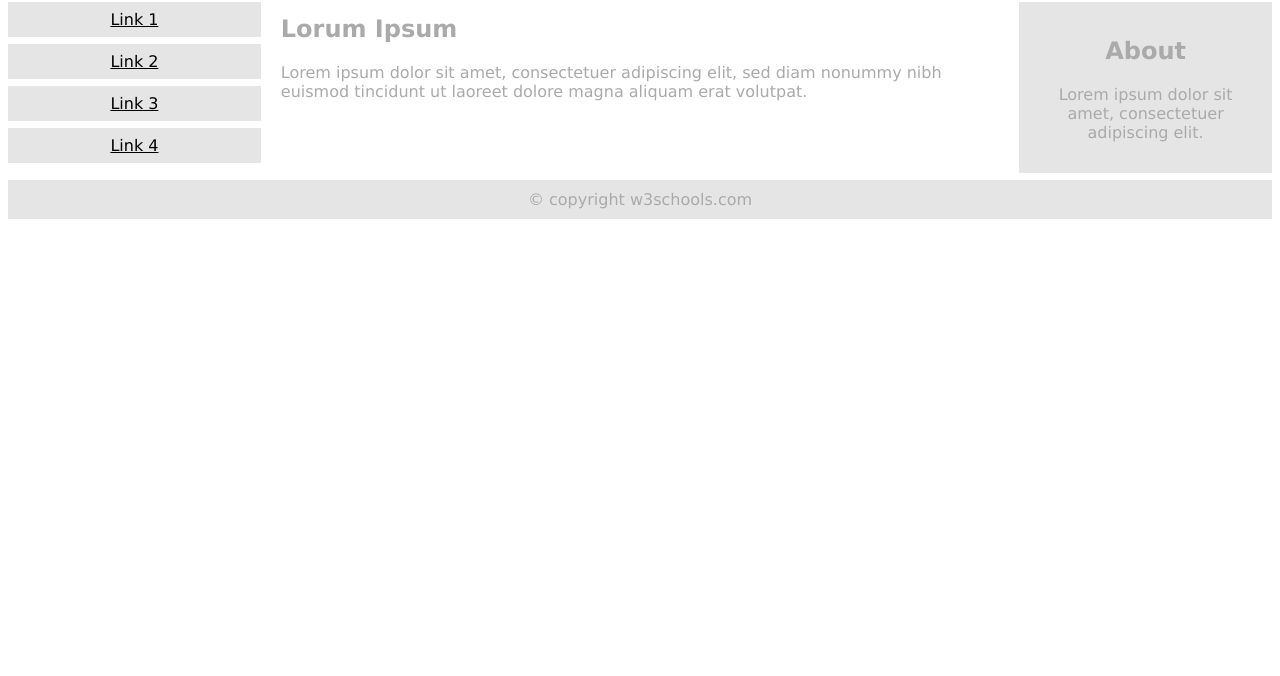
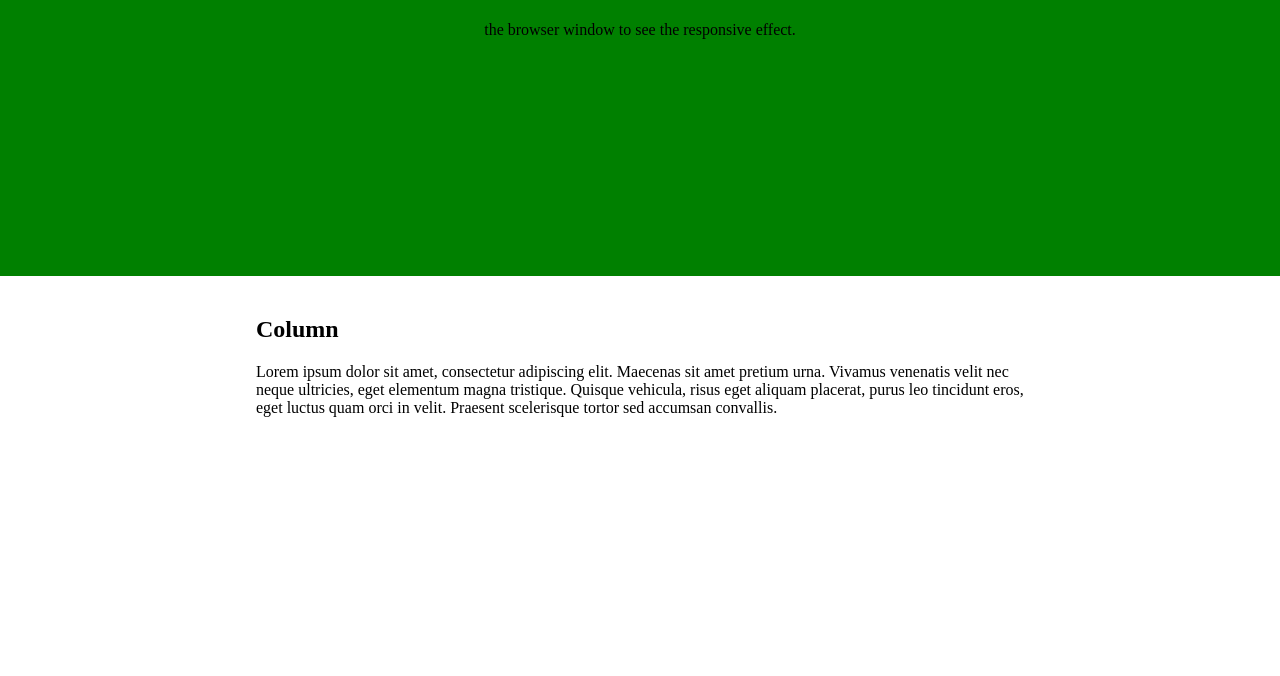
Before and after one commit to Suarezjoan/first_code, a plain HTML site: page index.html in a window 1280 px wide. Shown: the part 124-800 px from the top of the page. Drawn offline with Linux system fonts and the light colour scheme; a web font is replaced by a local one.

Commit message:
actualisasion 07/10/2020

```diff
--- a/css/styles.css
+++ b/css/styles.css
@@ -1,37 +1,39 @@
+* {
+  box-sizing: border-box;
+  font-family: 'David Libre', serif;
+}
 
-* {
-    box-sizing: border-box;
+body {
+  margin: 0;
+}
+
+/* Style the header */
+.header {
+  background-color: green;
+  padding: 20px;
+  text-align: center;
+  height: 50vh;
+}
+
+/* Create three equal columns that floats next to each other */
+/*ejemplo de estilo por clase*/
+
+.column {
+  float: left;
+  width: 100%;
+  padding: 20px 20%;
+}
+
+/* Clear floats after the columns */
+.row:after {
+  content: "";
+  display: table;
+  clear: both;
+}
+
+/* Responsive layout - makes the three columns stack on top of each other instead of next to each other */
+@media screen and (max-width:600px) {
+  .column {
+    width: 100%;
   }
-  .menu {
-    float:left;
-    width:20%;
-    text-align:center;
-  }
-  .menu a {
-    background-color:#e5e5e5;
-    padding:8px;
-    margin-top:7px;
-    display:block;
-    width:100%;
-    color:black;
-  }
-  .main {
-    float:left;
-    width:60%;
-    padding:0 20px;
-  }
-  .right {
-    background-color:#e5e5e5;
-    float:left;
-    width:20%;
-    padding:15px;
-    margin-top:7px;
-    text-align:center;
-  }
-
-  @media only screen and (max-width:620px) {
-    /* For mobile phones: */
-    .menu, .main, .right {
-      width:100%;
-    }
-  }
+}
--- a/index.html
+++ b/index.html
@@ -1,35 +1,28 @@
 <!DOCTYPE html>
-<html>
+<html lang="en">
 <head>
-<meta name="viewport" content="width=device-width, initial-scale=1.0">
-<link  rel="stylesheet" type="text/css" href="css/styles.css">
+    <title>firts-code | JM</title>
+    <meta charset="utf-8">
+    <meta name="viewport" content="width=device-width, initial-scale=1">
+    <link rel="stylesheet" type="text/css" href="css/styles.css">
+    <!--
+Los estilos externos son definidos con la etiqueta <link>,
+dentro de la sección <head> de la página HTML:
+-->
+    <link href="https://fonts.googleapis.com/css2?family=David+Libre&display=swap" rel="stylesheet">
 </head>
-<body style="font-family:Verdana;color:#aaaaaa;">
+<body>
 
-<div style="background-color:#e5e5e5;padding:15px;text-align:center;">
-  <h1>Hello World</h1>
+<div class="header">
+  <h1 style="font-size: 50px;">Header</h1>
+  <p style="display: 40xp;"> the browser window to see the responsive effect.</p>
 </div>
 
-<div style="overflow:auto">
-  <div class="menu">
-    <a href="#">Link 1</a>
-    <a href="#">Link 2</a>
-    <a href="#">Link 3</a>
-    <a href="#">Link 4</a>
+<div class="row">
+  <div class="column">
+    <h2>Column</h2>
+    <p>Lorem ipsum dolor sit amet, consectetur adipiscing elit. Maecenas sit amet pretium urna. Vivamus venenatis velit nec neque ultricies, eget elementum magna tristique. Quisque vehicula, risus eget aliquam placerat, purus leo tincidunt eros, eget luctus quam orci in velit. Praesent scelerisque tortor sed accumsan convallis.</p>
   </div>
-
-  <div class="main">
-    <h2>Lorum Ipsum</h2>
-    <p>Lorem ipsum dolor sit amet, consectetuer adipiscing elit, sed diam nonummy nibh euismod tincidunt ut laoreet dolore magna aliquam erat volutpat.</p>
-  </div>
-
-  <div class="right">
-    <h2>About</h2>
-    <p>Lorem ipsum dolor sit amet, consectetuer adipiscing elit.</p>
-  </div>
-</div>
-
-<div style="background-color:#e5e5e5;text-align:center;padding:10px;margin-top:7px;">© copyright w3schools.com</div>
 
 </body>
 </html>
```
